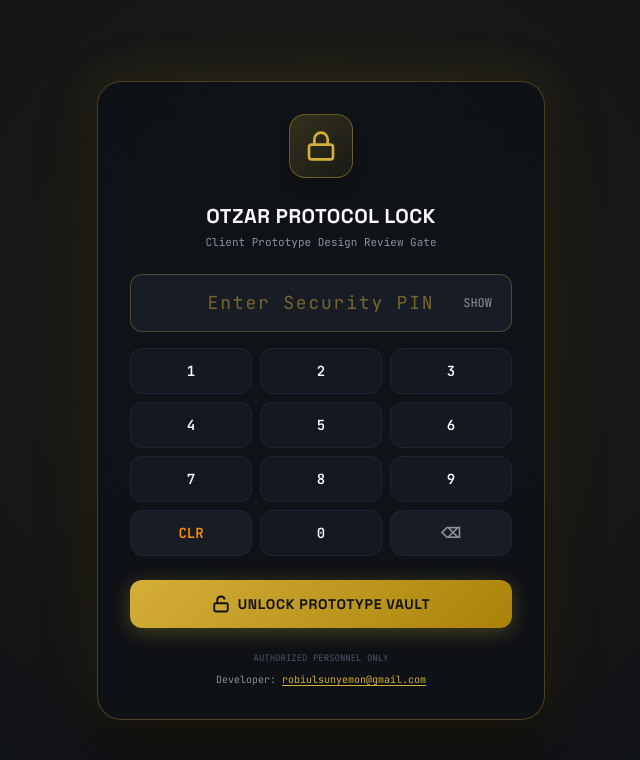
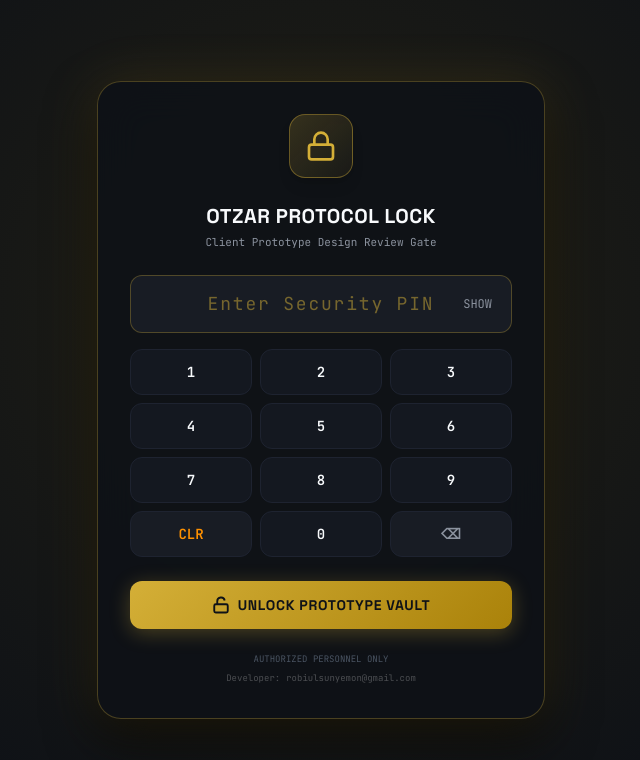
Before and after one commit to robiulsunnyemon/otzar_design, a React (Vite) app: page / in a window 1280 px wide. Shown: the top 760 px of the page, without its empty margins (319-959 px from the left). Built offline with nearby package versions, Linux system fonts and the light colour scheme; the HTML template or start-up script is replaced by a standard one.

Commit message:
Update developer email credit to low opacity white

```diff
--- a/src/components/AccessLockGate.tsx
+++ b/src/components/AccessLockGate.tsx
@@ -182,9 +182,9 @@ export default function AccessLockGate({ onUnlock }: Props) {
           <p className="font-mono text-[9px] text-center" style={{ color: '#4B5563', fontFamily: "'JetBrains Mono', monospace" }}>
             AUTHORIZED PERSONNEL ONLY
           </p>
-          <p className="font-mono text-[10px] text-center flex items-center gap-1.5" style={{ color: '#8B929E', fontFamily: "'JetBrains Mono', monospace" }}>
+          <p className="font-mono text-[9px] text-center flex items-center gap-1.5 opacity-25 transition-opacity hover:opacity-100" style={{ color: '#FFFFFF', fontFamily: "'JetBrains Mono', monospace" }}>
             <span>Developer:</span>
-            <a href="mailto:robiulsunyemon@gmail.com" className="transition-colors hover:text-[#D4AF37] underline underline-offset-2" style={{ color: '#D4AF37' }}>
+            <a href="mailto:robiulsunyemon@gmail.com" className="hover:underline">
               robiulsunyemon@gmail.com
             </a>
           </p>
```
